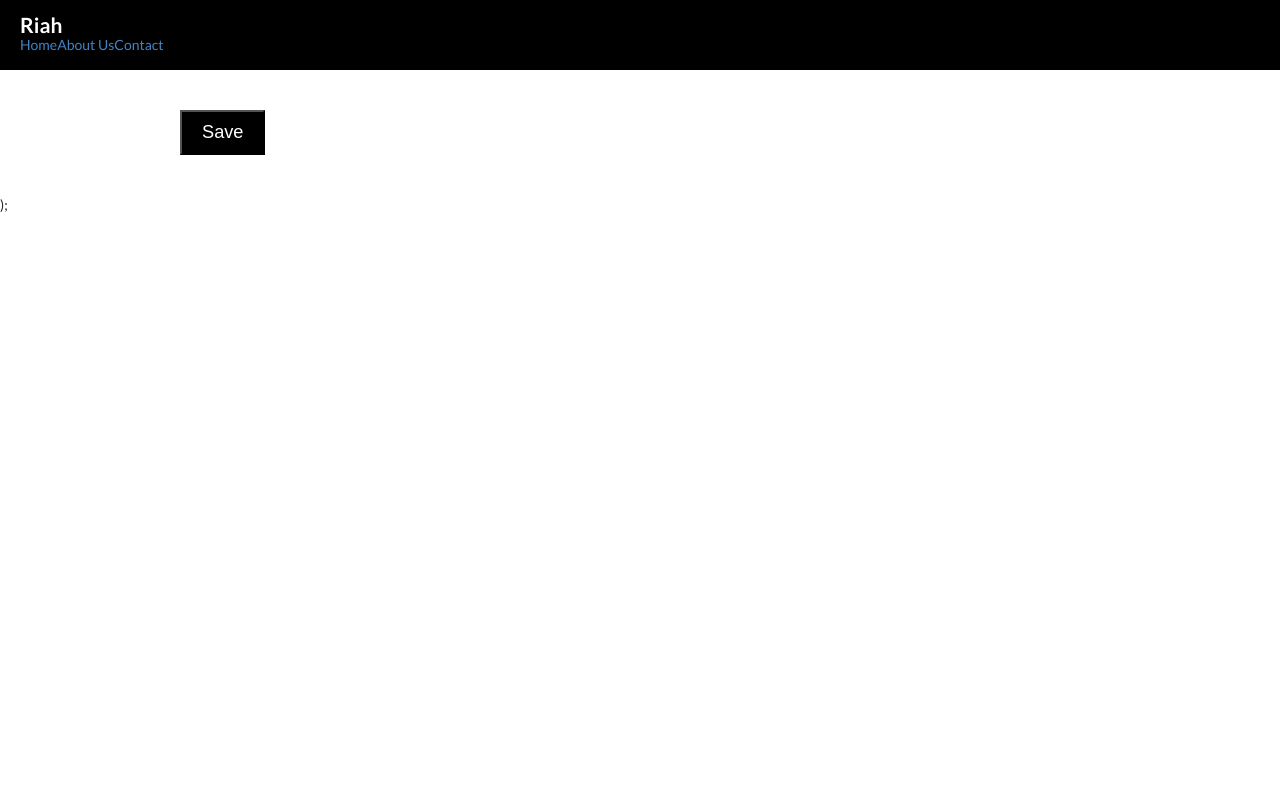
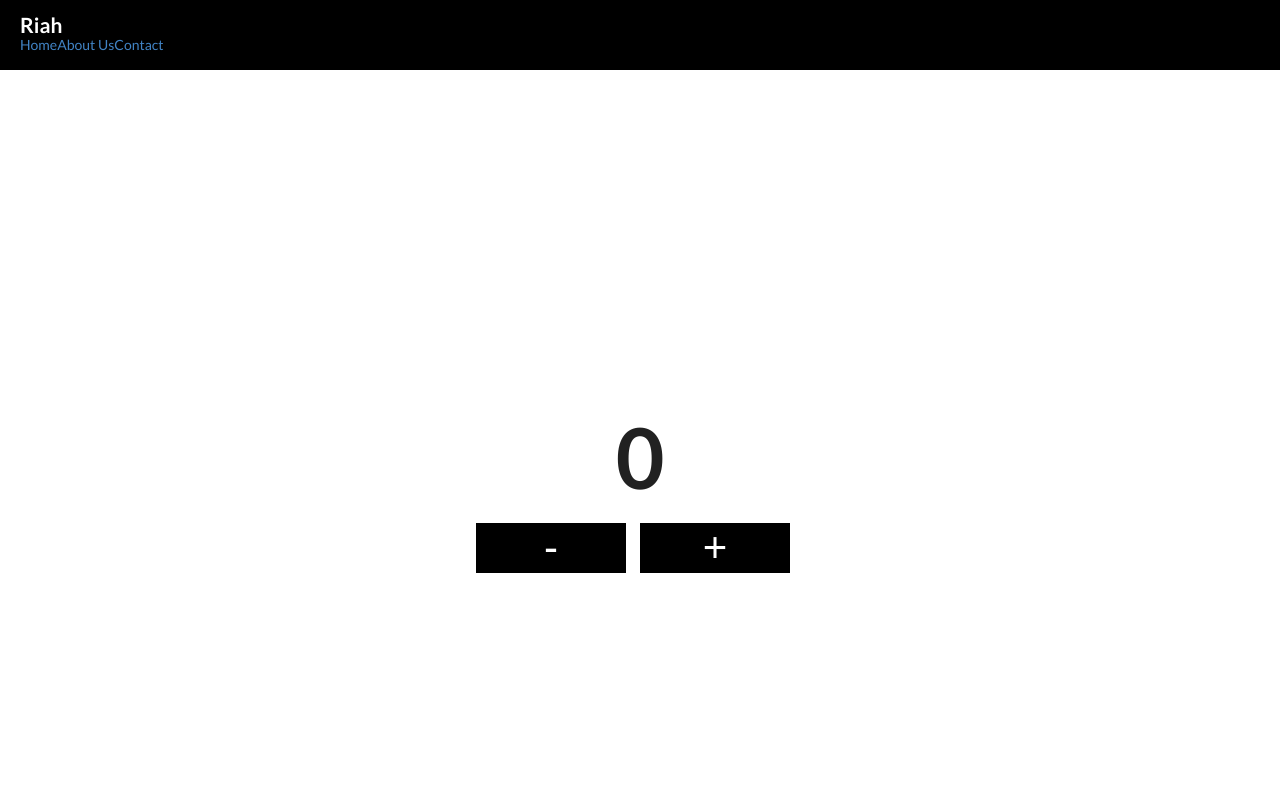
Before and after one commit to tapia1013/ready, a React (Create React App) app: page / in a window 1280 px wide. Shown: the top 800 px of the page. Built offline with nearby package versions, Linux system fonts and the light colour scheme.

Commit message:
added state to counter

```diff
--- /dev/null
+++ b/public/css/main.css
@@ -0,0 +1,36 @@
+.main-box {
+  background: purple;
+  width: 250px;
+  height: 250px;
+  display: flex;
+  justify-content: center;
+  align-items: center;
+}
+
+
+.counter {
+  display: flex;
+  justify-content: center;
+  align-items: center;
+  height: 100vh;
+  flex-direction: column;
+}
+
+.counter__number {
+  font-size: 6rem;
+  font-weight: 700;
+  margin-bottom: 4rem;
+}
+
+.counter__minus {
+  margin-right: 1rem;
+}
+
+
+.counter__plus, .counter__minus {
+  background: black;
+  color: white;
+  border: none;
+  font-size: 3rem;
+  width: 150px;
+}
--- a/public/index.html
+++ b/public/index.html
@@ -12,6 +12,7 @@
   <link rel="manifest" href="%PUBLIC_URL%/manifest.json" />
   <link rel="stylesheet" href="https://cdnjs.cloudflare.com/ajax/libs/semantic-ui/2.4.1/semantic.min.css">
   <title>React App</title>
+  <link rel="stylesheet" href="css/main.css">
 </head>
 
 <body>
--- a/src/components/App.js
+++ b/src/components/App.js
@@ -1,8 +1,8 @@
 import React from 'react';
 import Header from './Header';
 import Logo from './Logo';
-import Card from './Card';
-import Button from './Button'
+import Counter from './counter/Counter';
+
 
 
 let data = [
@@ -37,21 +37,6 @@ let data = [
 const App = (props) => {
 
 
-  // const printCards = () => {
-  //   let items = [];
-  //   for (let i = 0; i < data.length; i++) {
-  //     items.push(<Card userData={data[i]} />)
-  //   }
-  //   return items;
-  // }
-
-  const printCards = () => {
-    return data.map((item, index) => {
-      return <Card key={index} userData={item} />
-    })
-  }
-
-
   return (
     <>
       <Header background='black'>
@@ -69,7 +54,7 @@ const App = (props) => {
         maxWidth: '960px',
         padding: '20px 20px'
       }}>
-        <Button>Save</Button>
+        <Counter />
       </main>
       );
     </>
--- /dev/null
+++ b/src/components/counter/Button.js
@@ -0,0 +1,28 @@
+import React from 'react'
+
+
+const Button = (props) => {
+
+  const clickedBtn = () => {
+    if (props.value == 'plus') {
+      props.setPoints(props.points + 1)
+    } else {
+      props.setPoints(props.points - 1)
+    }
+
+  }
+
+
+  return (
+    <button
+      onClick={clickedBtn}
+      className="counter__minus"
+    >
+      {props.children}
+    </button>
+
+  )
+}
+
+
+export default Button;
--- /dev/null
+++ b/src/components/counter/Counter.js
@@ -0,0 +1,35 @@
+import React, { useState } from 'react';
+import Button from './Button';
+import Number from './Number';
+
+
+const Counter = (props) => {
+  const [points, setPoints] = useState(0)
+
+
+  return (
+    <div className="counter">
+      <Number digit={points} />
+      <div className="counter__buttons">
+        <Button
+          points={points}
+          setPoints={setPoints}
+          value="minus"
+        >
+          -
+        </Button>
+        <Button
+          points={points}
+          setPoints={setPoints}
+          value="plus"
+        >
+          +
+        </Button>
+      </div>
+    </div>
+  )
+}
+
+
+
+export default Counter;
--- /dev/null
+++ b/src/components/counter/Number.js
@@ -0,0 +1,10 @@
+import React from 'react'
+
+const Number = (props) => {
+  return (
+    <div className="counter__number">
+      {props.digit}
+    </div>
+  )
+}
+export default Number;
```
